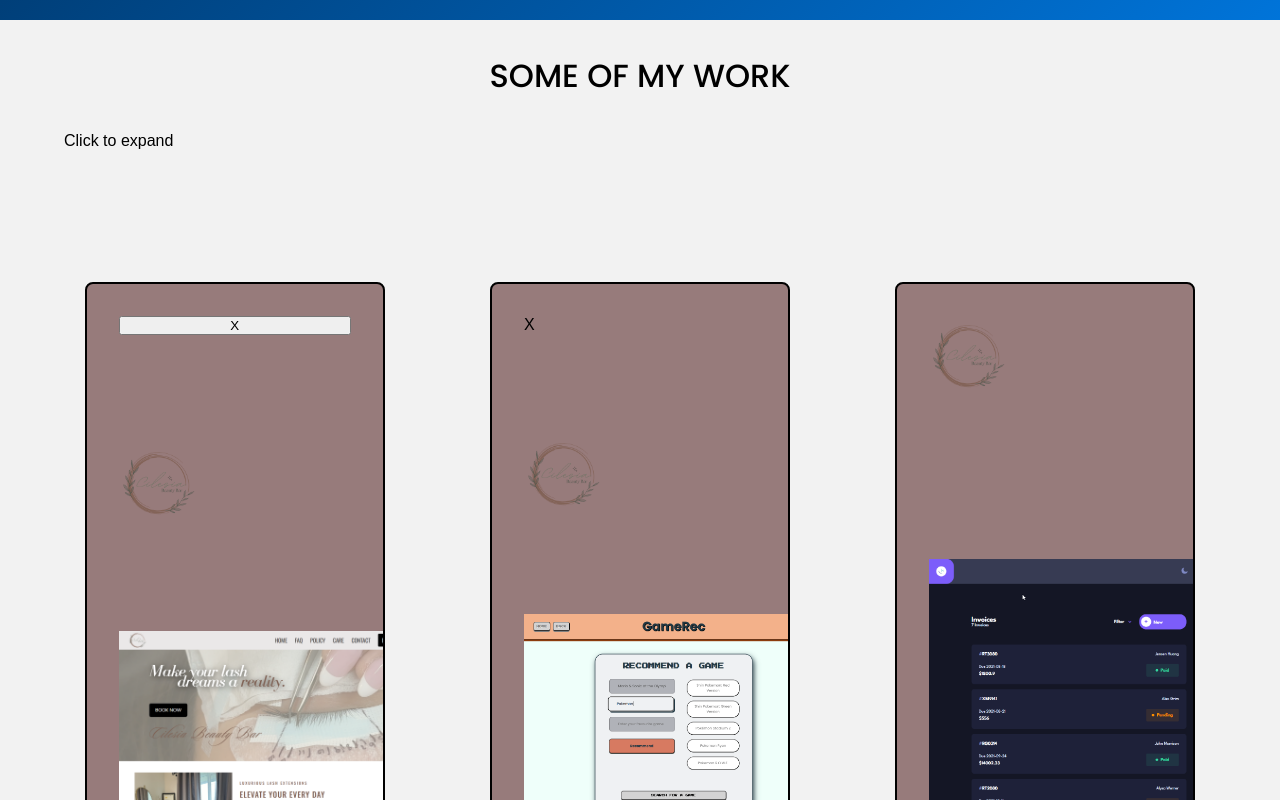
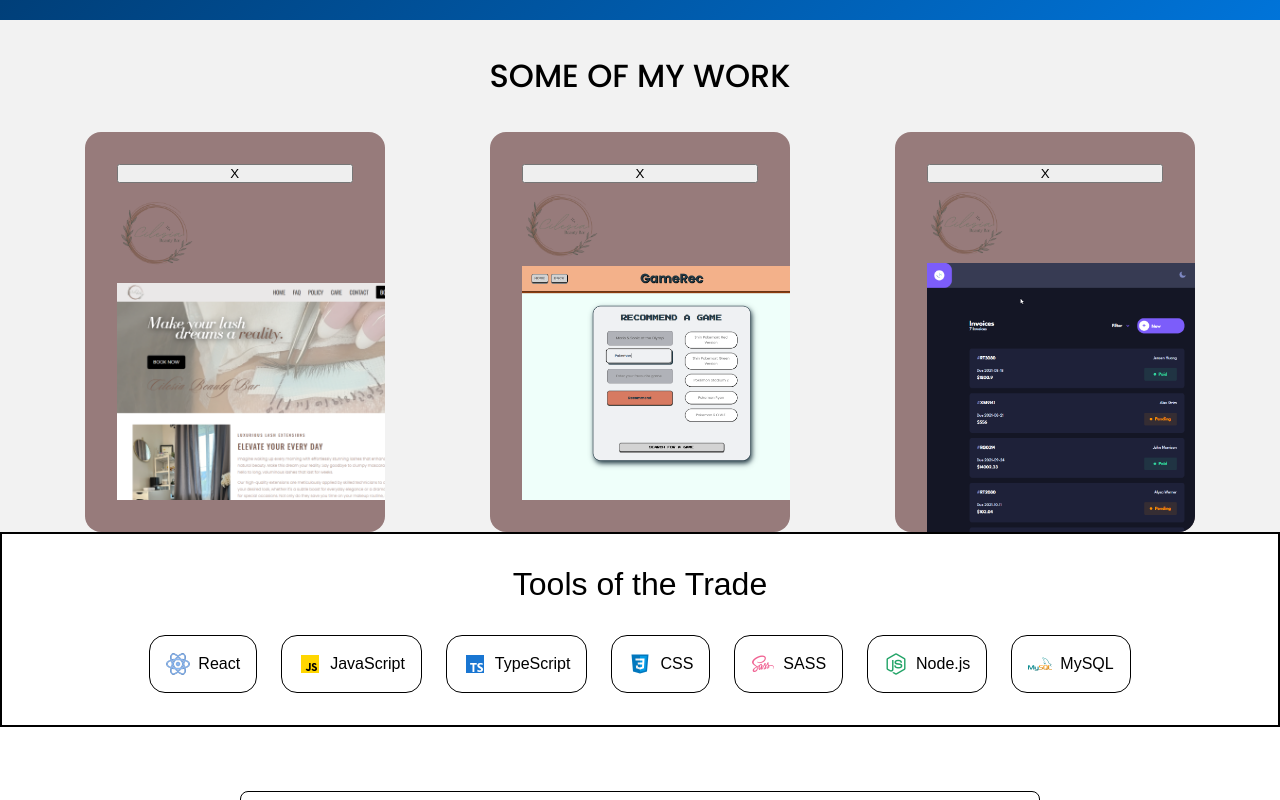
Before and after one commit to eosook/portfolio, a React (Vite) app: page / in a window 1280 px wide. Shown: the part 780-1580 px from the top of the page. Built offline with nearby package versions, Linux system fonts and the light colour scheme; a web font is replaced by a local one.

Commit message:
adds component for a project card

```diff
--- /dev/null
+++ b/src/components/ProjectCard/ProjectCard.jsx
@@ -0,0 +1,47 @@
+import "./ProjectCard.scss";
+import cilesiaLogo from "../../assets/images/cilesiaLogo.png";
+import cilesiaImage from "../../assets/images/Cilesia Website.png";
+import gameRecImage from "../../assets/images/GameRec.png";
+import invoiceImage from "../../assets/images/Invoice App Dark.png";
+import { useState } from "react";
+import { motion } from "framer-motion";
+
+export default function ProjectCard({ projectNumber, closeWork, changeWork, selectedWork, description, logo, image }) {
+  return (
+    <motion.div
+      className={"projects__mini"}
+      layout
+      onClick={() => {
+        selectedWork == projectNumber ? closeWork() : changeWork(projectNumber);
+      }}
+      initial={{ borderRadius: 16 }}
+      animate={{
+        width: selectedWork == projectNumber ? "100vw" : "300px",
+        height: selectedWork == projectNumber ? "500px" : "400px",
+        borderRadius: selectedWork == projectNumber ? 0 : 16,
+      }}
+      exit={{}}
+      transition={{ duration: 0.5, ease: "easeIn" }}
+    >
+      <button
+        className="projects__mini-close"
+        onClick={(event) => {
+          event.stopPropagation();
+          closeWork();
+        }}
+      >
+        X
+      </button>
+      <img
+        className="projects__mini-logo"
+        src={logo}
+        alt="cilesia beauty bar logo"
+      ></img>
+      <img
+        className="projects__mini-image"
+        src={image}
+        alt="cilesia website image"
+      ></img>
+    </motion.div>
+  );
+}
--- /dev/null
+++ b/src/components/ProjectCard/ProjectCard.scss
@@ -0,0 +1,3 @@
+@use "../../styles/fonts" as *;
+@use "../../styles/mixins" as *;
+@use "../../styles/media-queries" as *;
--- a/src/components/Projects/Projects.jsx
+++ b/src/components/Projects/Projects.jsx
@@ -6,113 +6,56 @@ import invoiceImage from "../../assets/images/Invoice App Dark.png";
 import cilesiaLogo from "../../assets/images/cilesiaLogo.png";
 import { useState } from "react";
 import { motion } from "framer-motion";
+import ProjectCard from "../ProjectCard/ProjectCard";
 
 export default function Projects() {
   const [selectedWork, setSelectedWork] = useState(0);
-  const [isExpanded, setIsExpanded] = useState(false);
 
   function changeWork(number) {
     setSelectedWork(number);
-    document.body.classList.add("remove__scroll");
   }
   function closeWork() {
     setSelectedWork(0);
-    document.body.classList.remove("remove__scroll");
   }
   return (
     <div className="projects">
       <div className="projects__header">Some of my work</div>
-      <motion.div
-        layout
-        onClick={() => setIsExpanded(!isExpanded)}
-        className="fixed bg-blue-500 p-4 text-white cursor-pointer"
-        initial={false}
-        animate={{
-          width: isExpanded ? "100vw" : "200px",
-          height: isExpanded ? "100vh" : "150px",
-          top: isExpanded ? 0 : "50px",
-          left: isExpanded ? 0 : "50px",
-        }}
-        transition={{ duration: 0.5, ease: "easeInOut" }}
-      >
-        Click to {isExpanded ? "shrink" : "expand"}
-      </motion.div>
       <div className="projects__section">
-        <div
-          className={
-            selectedWork == 1
-              ? "projects__mini projects__mini-expand"
-              : selectedWork == 0
-              ? "projects__mini"
-              : "projects__mini-remove"
+        <ProjectCard
+          projectNumber={1}
+          changeWork={changeWork}
+          closeWork={closeWork}
+          selectedWork={selectedWork}
+          description={
+            "I designed and developed a modern, user-friendly website for a small beauty business specializing in lash services. Collaborating closely with the client, I crafted a custom design that aligns with their brand identity while ensuring functionality for both users and the business owner."
           }
-          onClick={() => changeWork(1)}
-        >
-          <button
-            className="projects__mini-close"
-            onClick={(event) => {
-              event.stopPropagation();
-              closeWork();
-            }}
-          >
-            X
-          </button>
-          <img
-            className="projects__mini-logo"
-            src={cilesiaLogo}
-            alt="cilesia beauty bar logo"
-          ></img>
-          <img
-            className="projects__mini-image"
-            src={cilesiaImage}
-            alt="cilesia website image"
-          ></img>
-        </div>
-        <div
-          className={
-            selectedWork == 2
-              ? "projects__mini projects__mini-expand"
-              : selectedWork !== 0
-              ? "projects__mini-remove"
-              : "projects__mini"
+          logo={cilesiaLogo}
+          image={cilesiaImage}
+        />
+        <ProjectCard
+          projectNumber={2}
+          changeWork={changeWork}
+          closeWork={closeWork}
+          selectedWork={selectedWork}
+          description={
+            "I developed a full-stack web application designed to help users discover new games tailored to their preferences. The platform integrates with the IGDB API from Twitch to fetch detailed game information, while users can create personalized accounts, maintain wishlists, and explore game recommendations."
           }
-          onClick={() => setSelectedWork(2)}
-        >
-          <div className="projects__mini-close">X</div>
-          <img
-            className="projects__mini-logo"
-            src={cilesiaLogo}
-            alt="cilesia beauty bar logo"
-          ></img>
-          <img
-            className="projects__mini-image"
-            src={gameRecImage}
-            alt="cilesia website image"
-          ></img>
-        </div>
-        <div
-          className={
-            selectedWork == 3
-              ? "projects__mini projects__mini-expand"
-              : selectedWork !== 0
-              ? "projects__mini-remove"
-              : "projects__mini"
+          logo={cilesiaLogo}
+          image={gameRecImage}
+        />
+        <ProjectCard
+          projectNumber={3}
+          changeWork={changeWork}
+          closeWork={closeWork}
+          selectedWork={selectedWork}
+          description={
+            "I built this full-stack web application as a hands-on project to learn and apply TypeScript in a real-world scenario. The platform allows users to efficiently manage invoices by adding, editing, and deleting them while maintaining data consistency and type safety throughout the application."
           }
-          onClick={() => setSelectedWork(3)}
-        >
-          <img
-            className="projects__mini-logo"
-            src={cilesiaLogo}
-            alt="cilesia beauty bar logo"
-          ></img>
-          <img
-            className="projects__mini-image"
-            src={invoiceImage}
-            alt="cilesia website image"
-          ></img>
-        </div>
+          logo={cilesiaLogo}
+          image={invoiceImage}
+        />
       </div>
-      <Project
+      {/* <Project
         image={cilesiaImage}
         title={"Cilesia Beauty Bar"}
         description={
@@ -147,7 +90,7 @@ export default function Projects() {
         siteUrl={"https://cilesiabeautybar.com"}
         techs={["React.js", "TypeScript", "Node.js", "Full-Stack Development"]}
         side={"right"}
-      />
+      /> */}
     </div>
   );
 }
--- a/src/components/Projects/Projects.scss
+++ b/src/components/Projects/Projects.scss
@@ -3,6 +3,10 @@
 @use "../../styles/media-queries" as *;
 
 $work-container-background: rgb(151, 123, 123);
+
+.motion__test{
+  border: 2px solid black;
+}
 
 .projects {
   background-color: #f2f2f2;
@@ -33,7 +37,6 @@ $work-container-background: rgb(151, 123, 123);
     min-width: 300px;
     width: 300px;
     height: 600px;
-    border: 2px solid black;
     border-radius: 8px;
     display: flex;
     flex-direction: column;
@@ -42,6 +45,7 @@ $work-container-background: rgb(151, 123, 123);
     justify-content: space-between;
     background-color: $work-container-background;
     margin: 0 auto;
+    z-index: 1;
 
     &-logo {
       width: 80px;
@@ -57,18 +61,18 @@ $work-container-background: rgb(151, 123, 123);
     cursor: pointer;
   }
 
-  &__mini-expand {
-    position: fixed;
-    animation: 2s ease-in-out 0s expandWork;
-    width: 100vw;
-    height: 100vh;
-    top: 0;
-    left: 0;
-    z-index: 1;
-    background-color: $work-container-background;
-    border: none;
-    overflow: hidden;
-  }
+  // &__mini-expand {
+  //   position: fixed;
+  //   animation: 2s ease-in-out 0s expandWork;
+  //   width: 100vw;
+  //   height: 100vh;
+  //   top: 0;
+  //   left: 0;
+  //   z-index: 1;
+  //   background-color: $work-container-background;
+  //   border: none;
+  //   overflow: hidden;
+  // }
 
   &__mini-remove {
     display: none;
```
